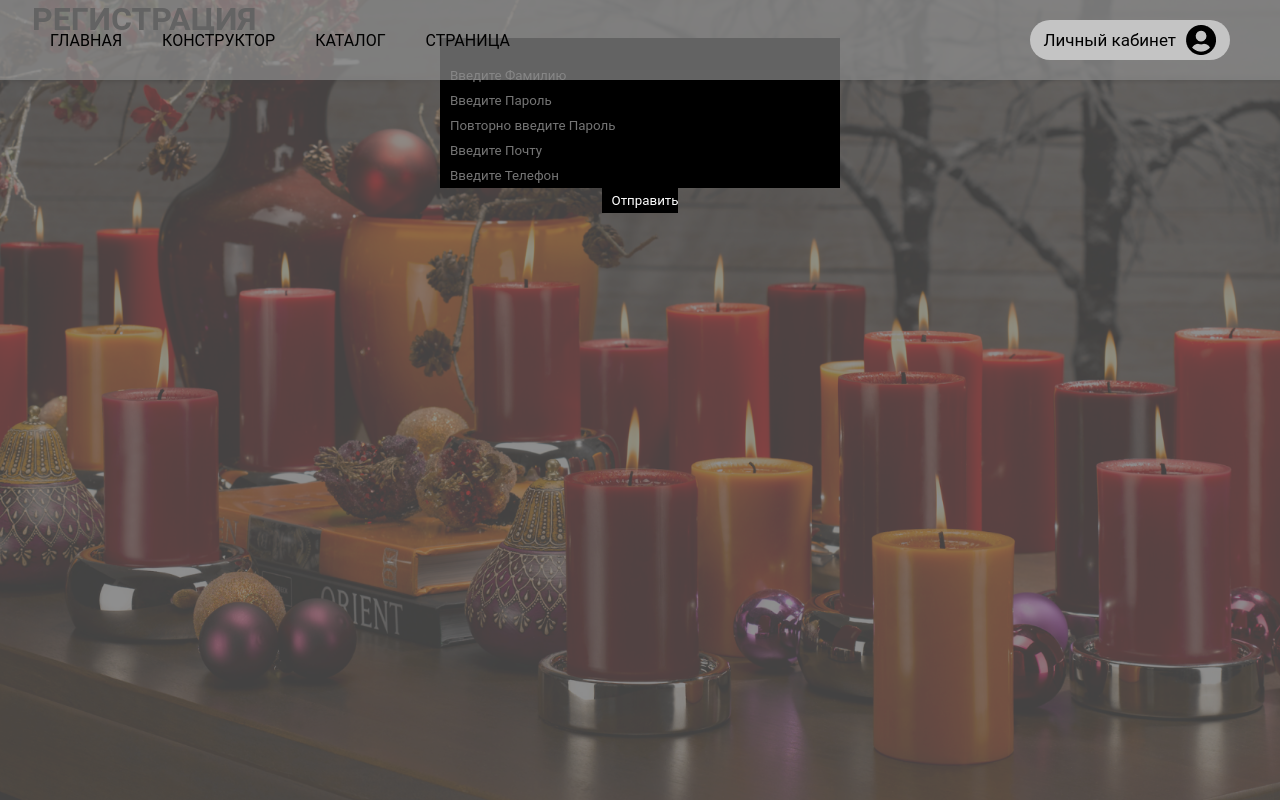
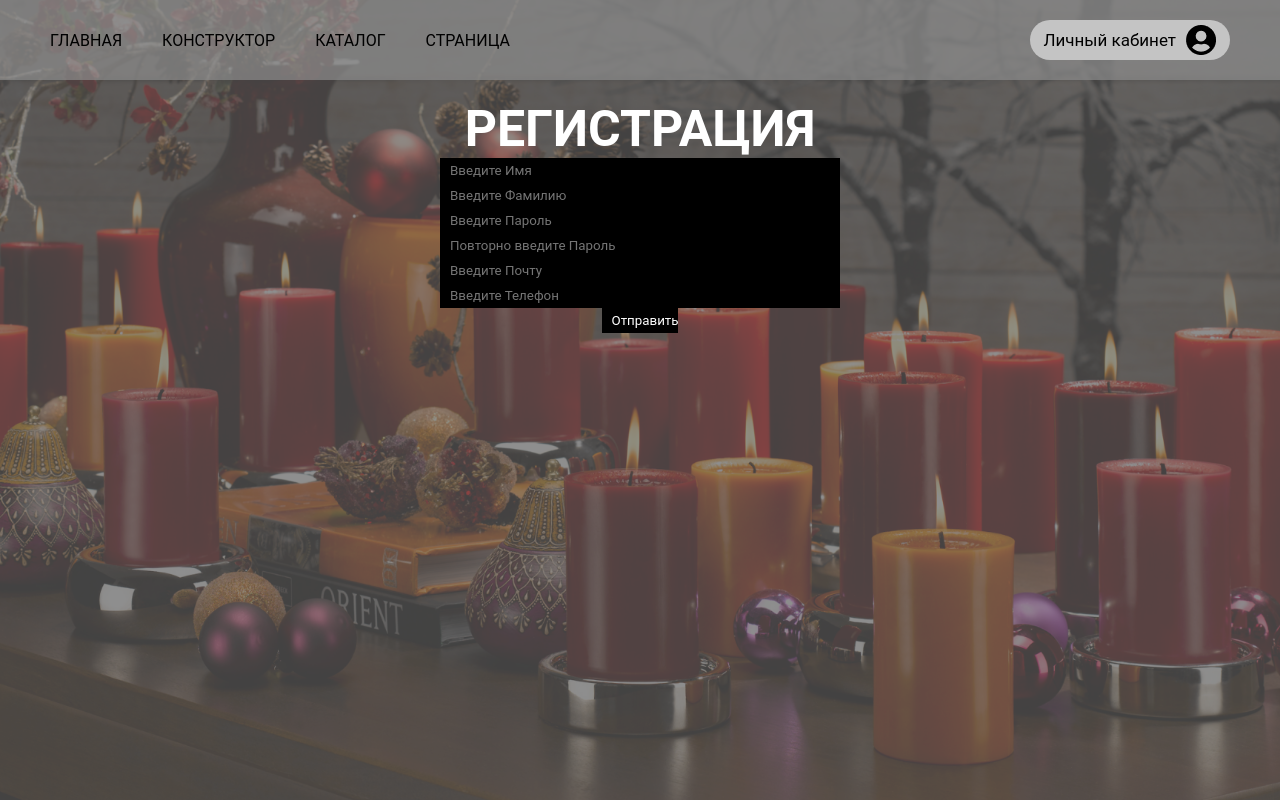
Before and after one commit to Sof7ik/candles, a PHP site: page /view/regPage.php in a window 1280 px wide. Run offline with PHP 8.4, Linux system fonts and the light colour scheme.

Commit message:
path fixes

```diff
--- a/index.php
+++ b/index.php
@@ -90,7 +90,7 @@
           </div>
 
           <div class="outer-constructor-wrapper" id="outer-constructor-wrapper">
-            <?include './view/constructor.html'?>
+            <?include './view/constructor.php'?>
           </div>
 
         </div>
@@ -104,5 +104,6 @@
     </div>
     <script src="/controller/js/login-window.js"></script>
     <script src="/controller/js/leftModalWindow.js"></script>
+    <script src="/controller/js/constructor.js" defer></script>
 </body>
 </html>
--- a/view/header.html
+++ b/view/header.html
@@ -2,7 +2,7 @@
     <nav>
         <a href="/index.php" class="nav-items">ГЛАВНАЯ</a>
 
-        <a href="index.php#outer-constructor-wrapper" class="nav-items">КОНСТРУКТОР</a>
+        <a href="../index.php#outer-constructor-wrapper" class="nav-items">КОНСТРУКТОР</a>
 
         <a href="/view/catalog.php" class="nav-items">КАТАЛОГ </a>
 
--- a/view/regPage.php
+++ b/view/regPage.php
@@ -7,55 +7,70 @@
 
     <link rel="stylesheet" href="/view/resources/css/style.css">
     <link rel="stylesheet" href="/view/resources/css/registration.css">
+    <link rel="stylesheet" href="/view/resources/css/header.css">
     <link rel="stylesheet" href="/view/resources/css/loginModalWindow.css">
-    <link rel="stylesheet" href="/view/resources/css/header.css">
+
+    <link rel="stylesheet" href="/view/resources/css/index.css">
+
 </head>
 <body>
-    <?php include './header.html'; ?>
 
     <div class="wrapper">
+        <?php include './header.html'; ?>
 
         <main>
 
             <div class="container">
-                <div class="form-wrapper" style="min-height: 100vh;">
+                <div class="main-wrapper" style="min-height: 100vh;">
 
                     <h1>РЕГИСТРАЦИЯ</h1>
 
-                    <form method='POST' action='/controller/php/reg.php'>
+                    <form method='POST' action='/controller/php/reg.php' class="reg-form">
                         <input type='text'
-                        laceholder='Введите Имя'
+                        placeholder='Введите Имя'
                         id='nameU'
                         name='nameU'
+                        class="reg-input"
                         required>
 
                         <input type='text'
                         placeholder='Введите Фамилию'
                         id='surnameU'
                         name='surnameU'
+                        class="reg-input"
                         required>
 
+                        <div class="passwordWrapper" id="passwordWrapper-1">
                             <input type='password'
                             placeholder='Введите Пароль'
                             id='passwordU'
                             name='passwordU'
+                            class="reg-input-password"
                             required>
+                            <a href="#" class="button"></a>
+                        </div>
 
+                        <div class="passwordWrapper" id="passwordWrapper-2">
                             <input type='password'
                             placeholder='Повторно введите Пароль'
                             id='repeatPasswordU'
                             name='repeatPasswordU'
+                            class="reg-input-password"
                             required>
+                            <a href="#" class="button"></a>
+                        </div>
 
                         <input type='email'
                         placeholder='Введите Почту'
                         id='emailU'
                         name='emailU'
+                        class="reg-input"
                         required>
 
                         <input type='tel'
                         placeholder='Введите Телефон'
                         id='telU' name='telU'
+                        class="reg-input"
                         required>
 
                         <input type='submit' value='Отправить' id='button' name='button'>
@@ -66,5 +81,6 @@
     </div>
 
     <script src="/controller/js/login-window.js"></script>
+    <script src="/controller/js/reg.js" defer></script>
 </body>
 </html>
```
Lines whose indentation alone changed are shown as unchanged.
